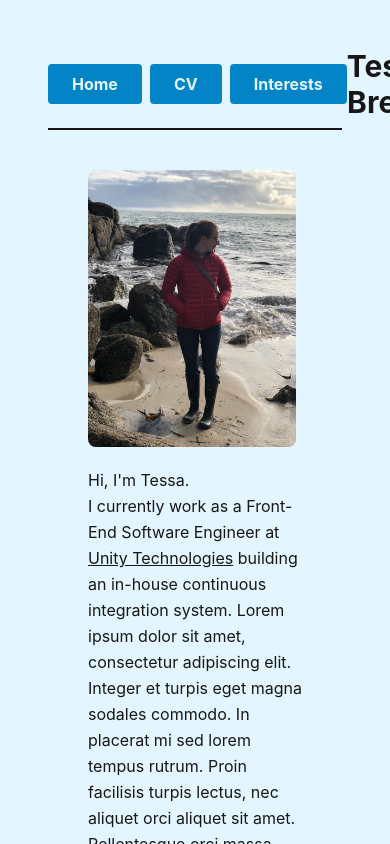
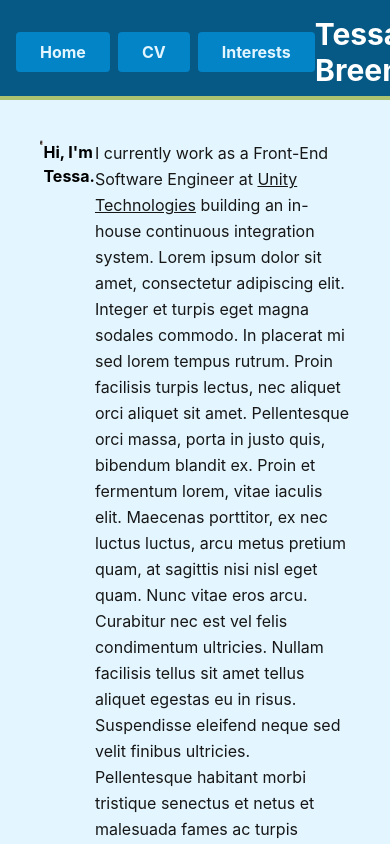
Before and after one commit to Mynameistessa/my-website, a Next.js app: page /home in a window 390 px wide. Shown: the top 844 px of the page. Built offline with nearby package versions, Linux system fonts and the light colour scheme; what tw-elements would draw is missing.

Commit message:
Add background colour to nav pane

```diff
--- a/src/components/Layout/layout.tsx
+++ b/src/components/Layout/layout.tsx
@@ -5,10 +5,7 @@ import { useTheme } from 'next-themes';
 
 import Tabs from '../tabs';
 import styled from 'styled-components';
-import CV from '../../pages/CV'
 import ThemeButton from '../theme'
-import Music from '../../pages/music';
-import Home from '../home'
 import styles from '../../../styles/Home.module.css'
 import Head from 'next/head';
 import { openInNewTab } from '../../utils/newtab';
@@ -45,12 +42,12 @@ const Layout = ({ children }: LayoutProps): JSX.Element | null => {
         <link rel="icon" href="/close-clover.png" />
       </Head>
       <div className={styles.main}>
-        <div className='flex flex-row items-center border-b-2 justify-between dark:border-soft-blue border-neutral-900 pb-2'>
+        <div className='flex flex-row items-center border-b-4 justify-between dark:border-soft-blue border-pesto pb-2 pt-4 bg-sky-800'>
           <Tabs />
-          <StyledHeading className={`text-3xl dark:text-dolphin-blue text-neutral-900 text-center font-bold justify-self-center`}>Tessa Breen</StyledHeading>
+          <StyledHeading className={`text-3xl dark:text-dolphin-blue text-white text-center font-bold justify-self-center`}>Tessa Breen</StyledHeading>
           <div className='flex flex-none space-x-2'>
             <Image
-              src={theme === 'dark' ? '/youtube-soft-blue.svg' : '/youtube-sky-600.svg'}
+              src={theme === 'dark' ? '/youtube-soft-blue.svg' : '/youtube-white.svg'}
               alt="youtube"
               width='50'
               height='50'
@@ -58,7 +55,7 @@ const Layout = ({ children }: LayoutProps): JSX.Element | null => {
               onClick={() => openInNewTab('https://www.youtube.com/channel/UCb3YyYMUP9ViwoAnhZStVkA')}
             />
             <Image
-              src={theme === 'dark' ? '/instagram-soft-blue.svg' : '/instagram-sky-600.svg'}
+              src={theme === 'dark' ? '/instagram-soft-blue.svg' : '/instagram-white.svg'}
               alt="instagram"
               width='40'
               height='40'
@@ -66,7 +63,7 @@ const Layout = ({ children }: LayoutProps): JSX.Element | null => {
               onClick={() => openInNewTab('https://www.instagram.com/tessabreen1994/')}
             />
             <Image
-              src={theme === 'dark' ? '/twitter-soft-blue.svg' : '/twitter-sky-600.svg'}
+              src={theme === 'dark' ? '/twitter-soft-blue.svg' : '/twitter-white.svg'}
               alt="twitter"
               width='40'
               height='40'
@@ -77,7 +74,7 @@ const Layout = ({ children }: LayoutProps): JSX.Element | null => {
           </div>
         </div>
         {children}
-        <footer className="text-center lg:text-left mt-auto border-t dark:border-soft-blue border-neutral-900 border-dotted">
+        <footer className="text-center font-light lg:text-left mt-auto border-t dark:border-soft-blue border-neutral-900 border-dotted">
           <div className="dark:text-white text-neutral-900 text-center p-4" >
             Copyright © 2023 Tessa Breen | Next.js v13.1.1 & Tailwind Elements v1.0.0-alpha13
           </div>
--- a/src/components/dropdown.tsx
+++ b/src/components/dropdown.tsx
@@ -29,7 +29,7 @@ const Contents: React.FC = () => {
           <button
             className="
             dropdown-toggle
-            inline-block px-6 py-2.5 dark:bg-white dark:hover:bg-sky-600 bg-sky-900 text-white dark:text-neutral-900 font-medium text-xs leading-tight uppercase rounded shadow-md hover:shadow-lg  focus:shadow-lg focus:outline-none focus:ring-0 active:bg-sky-800 active:shadow-lg transition duration-150 ease-in-out
+            px-6 py-2.5 dark:bg-white dark:hover:bg-sky-600 bg-sky-900 text-white dark:text-neutral-900 font-medium text-xs leading-tight uppercase rounded shadow-md hover:shadow-lg  focus:shadow-lg focus:outline-none focus:ring-0 active:bg-sky-800 active:shadow-lg transition duration-150 ease-in-out
             flex
             items-center
             whitespace-nowrap
@@ -72,7 +72,6 @@ const Contents: React.FC = () => {
         rounded-lg
         shadow-lg
         mt-1
-        hidden
         m-0
         bg-clip-padding
         border-none
--- a/src/components/home.tsx
+++ /dev/null
@@ -1,25 +0,0 @@
-
-import React from "react";
-import styles from '../../styles/Home.module.css'
-
-const Home: React.FC = () => {
-    return (
-        <>
-            <main className={styles.main}>
-
-                <img
-                    src="/me.jpg"
-                    className="rounded-lg w-48 mb-8"
-                    alt="Avatar"
-                />
-                <p className="text-base font-sans-pro leading-relaxed mt-0 mb-4 dark:text-white text-neutral-900 ">
-                    Hi, I'm Tessa.<br />
-                    I currently work as a Front-End Software Engineer at Unity Technologies building an in-house continuous integration system.
-                    Lorem ipsum dolor sit amet, consectetur adipiscing elit. Integer et turpis eget magna sodales commodo. In placerat mi sed lorem tempus rutrum. Proin facilisis turpis lectus, nec aliquet orci aliquet sit amet. Pellentesque orci massa, porta in justo quis, bibendum blandit ex. Proin et fermentum lorem, vitae iaculis elit. Maecenas porttitor, ex nec luctus luctus, arcu metus pretium quam, at sagittis nisi nisl eget quam. Nunc vitae eros arcu. Curabitur nec est vel felis condimentum ultricies. Nullam facilisis tellus sit amet tellus aliquet egestas eu in risus. Suspendisse eleifend neque sed velit finibus ultricies. Pellentesque habitant morbi tristique senectus et netus et malesuada fames ac turpis egestas. Aenean vel orci ac tortor placerat iaculis in et felis. Praesent id eleifend lorem, ut commodo felis. Nullam accumsan tincidunt massa, et lacinia felis eleifend nec. Morbi bibendum sodales porttitor..
-                </p>
-            </main>
-        </>
-    )
-}
-
-export default Home;
--- a/src/components/tabs.tsx
+++ b/src/components/tabs.tsx
@@ -3,7 +3,6 @@ import React from "react";
 import CV from "../pages/CV";
 import styled from 'styled-components';
 import styles from '../../styles/Home.module.css'
-import Home from "./home";
 
 const StyledHeader = styled.div`
   display:flex;
@@ -20,10 +19,10 @@ interface TabsProps {
 const Tabs: React.FC<TabsProps> = () => {
   return (
     <>
-      <div className="flex items-center justify-center">
+      <div className="flex items-center justify-center ml-4">
         <div className="inline-flex " role="group">
           <a
-            href="/home"
+            href="/"
             aria-current="page"
             className="
               px-6
--- a/src/pages/CV.tsx
+++ b/src/pages/CV.tsx
@@ -37,7 +37,7 @@ const CV: React.FC = () => {
           className="cursor-pointer"
         />
       </div>
-      <div className="flex flex-col">
+      <div className="flex flex-col ml-4 mr-4">
         <div className="overflow-x-auto sm:-mx-6 lg:-mx-8">
           <div className="py-2 inline-block min-w-full sm:px-6 lg:px-8">
             <div className="overflow-hidden">
--- a/src/pages/home.tsx
+++ b/src/pages/home.tsx
@@ -5,21 +5,21 @@ import Layout from "../components/Layout/layout";
 const Home: React.FC = () => {
     return (
         <Layout>
-            <div className="m-10">
+            <div className="flex m-10">
                 {/* <div className="mb-4 md:mb-0"> */}
-                <div className="w-52 relative overflow-hidden bg-no-repeat bg-cover  mb-5">
+                <div className="w-1/3 relative overflow-hidden bg-no-repeat bg-cover  mb-5">
                     <img
                         src="/me.jpg"
                         className="rounded-lg "
                         alt="Avatar"
-                        width="208px"
+                    // width="208px"
                     />
-                    <div className="w-52 rounded h-auto absolute top-0 right-0 bottom-0 left-0 overflow-hidden bg-fixed opacity-0 hover:opacity-40 transition duration-300 ease-in-out bg-white"></div>
+                    <div className="w-1/3 rounded h-auto absolute top-0 right-0 bottom-0 left-0 overflow-hidden bg-fixed opacity-0 hover:opacity-40 transition duration-300 ease-in-out bg-white"></div>
                     {/* <div className="text-white absolute top-1/2 left-1/2 origin-center">Cornwall 2022</div> */}
                 </div>
                 {/* </div> */}
+                <p className="mb-4 font-bold">Hi, I'm Tessa.</p>
                 <p className="text-base font-sans-pro leading-relaxed mt-0 mb-4 dark:text-white text-neutral-900 ">
-                    Hi, I'm Tessa.<br />
                     I currently work as a Front-End Software Engineer at <a href="#!" className="underline">Unity Technologies</a> building an in-house continuous integration system.
                     Lorem ipsum dolor sit amet, consectetur adipiscing elit. Integer et turpis eget magna sodales commodo. In placerat mi sed lorem tempus rutrum. Proin facilisis turpis lectus, nec aliquet orci aliquet sit amet. Pellentesque orci massa, porta in justo quis, bibendum blandit ex. Proin et fermentum lorem, vitae iaculis elit. Maecenas porttitor, ex nec luctus luctus, arcu metus pretium quam, at sagittis nisi nisl eget quam. Nunc vitae eros arcu. Curabitur nec est vel felis condimentum ultricies. Nullam facilisis tellus sit amet tellus aliquet egestas eu in risus. Suspendisse eleifend neque sed velit finibus ultricies. Pellentesque habitant morbi tristique senectus et netus et malesuada fames ac turpis egestas. Aenean vel orci ac tortor placerat iaculis in et felis. Praesent id eleifend lorem, ut commodo felis. Nullam accumsan tincidunt massa, et lacinia felis eleifend nec. Morbi bibendum sodales porttitor.
                 </p>
--- a/src/pages/index.tsx
+++ b/src/pages/index.tsx
@@ -25,23 +25,23 @@ export default function App() {
         <link rel="icon" href="/close-clover.png" />
       </Head>
 
-      <div className="m-10">
-        <div className="mb-4 md:mb-0">
-          <div className="w-52 relative overflow-hidden bg-no-repeat bg-cover  mb-5">
-            <img
-              src="/me.jpg"
-              className="rounded-lg "
-              alt="Avatar"
-              width="208px"
-            />
-            <div className="w-52 rounded h-auto absolute top-0 right-0 bottom-0 left-0 overflow-hidden bg-fixed opacity-0 hover:opacity-40 transition duration-300 ease-in-out bg-white"></div>
-            {/* <div className="text-white absolute top-1/2 left-1/2 origin-center">Cornwall 2022</div> */}
-          </div>
+      <div className="flex place-content-evenly m-10  justify-center">
+        {/* <div className="md:mb-0 mr-5"> */}
+        <div className="w-1/3 relative overflow-hidden bg-no-repeat bg-cover mr-5">
+          <img
+            src="/me.jpg"
+            className="rounded-lg"
+            alt="Avatar"
+          // width="33%"
+          />
+          <div className="w-1/3 rounded h-auto absolute top-0 right-0 bottom-0 left-0 overflow-hidden bg-fixed opacity-0 hover:opacity-40 transition duration-300 ease-in-out bg-white"></div>
+          {/* <div className="text-white absolute top-1/2 left-1/2 origin-center">Cornwall 2022</div> */}
+          {/* </div> */}
         </div>
-        <p className="text-base font-sans-pro leading-relaxed mt-0 mb-4 dark:text-white text-neutral-900 ">
+        <p className="text-base text-justify font-sans-pro leading-relaxed mt-0 mb-4 dark:text-white text-neutral-900 ">
           Hi, I'm Tessa.<br />
           I currently work as a Front-End Software Engineer at <a target="_blank" href="https://unity.com" className="underline">Unity Technologies</a>  building an in-house continuous integration system.
-          Lorem ipsum dolor sit amet, consectetur adipiscing elit. Integer et turpis eget magna sodales commodo. In placerat mi sed lorem tempus rutrum. Proin facilisis turpis lectus, nec aliquet orci aliquet sit amet. Pellentesque orci massa, porta in justo quis, bibendum blandit ex. Proin et fermentum lorem, vitae iaculis elit. Maecenas porttitor, ex nec luctus luctus, arcu metus pretium quam, at sagittis nisi nisl eget quam. Nunc vitae eros arcu. Curabitur nec est vel felis condimentum ultricies. Nullam facilisis tellus sit amet tellus aliquet egestas eu in risus. Suspendisse eleifend neque sed velit finibus ultricies. Pellentesque habitant morbi tristique senectus et netus et malesuada fames ac turpis egestas. Aenean vel orci ac tortor placerat iaculis in et felis. Praesent id eleifend lorem, ut commodo felis. Nullam accumsan tincidunt massa, et lacinia felis eleifend nec. Morbi bibendum sodales porttitor.
+
         </p>
       </div>
     </Layout>
--- a/styles/Home.module.css
+++ b/styles/Home.module.css
@@ -1,11 +1,6 @@
 .main {
   display: flex;
   flex-direction: column;
-  /* justify-content: space-between; */
-  /* align-items: center; */
-
-  /* this is making the navbar and footer cut */
-  padding: 3rem;
   min-height: 100vh;
 }
 
```
Also changed, not shown: src/components/theme.tsx (+2 -14 lines), styles/globals.css (+0 -7 lines), public/youtube-white.svg (renamed from public/youtube-filled-white.svg).
